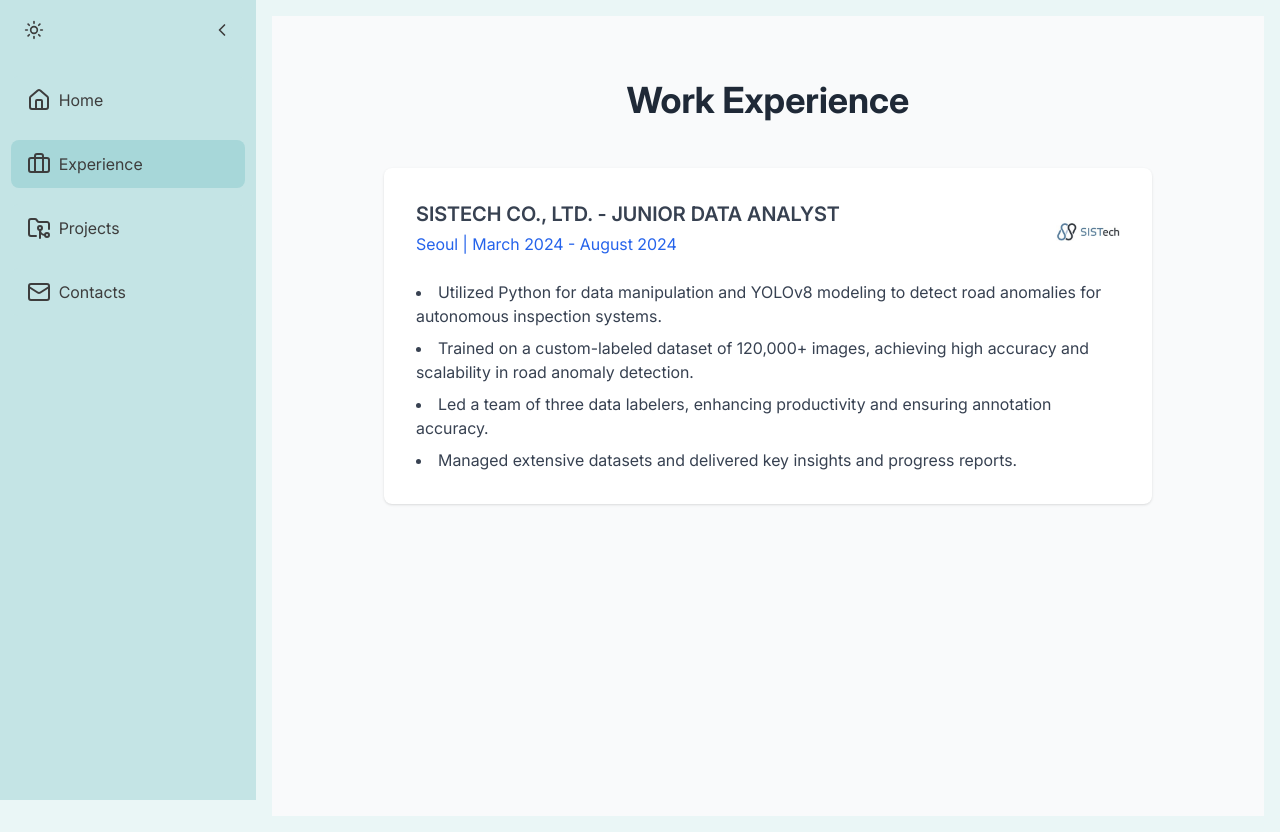
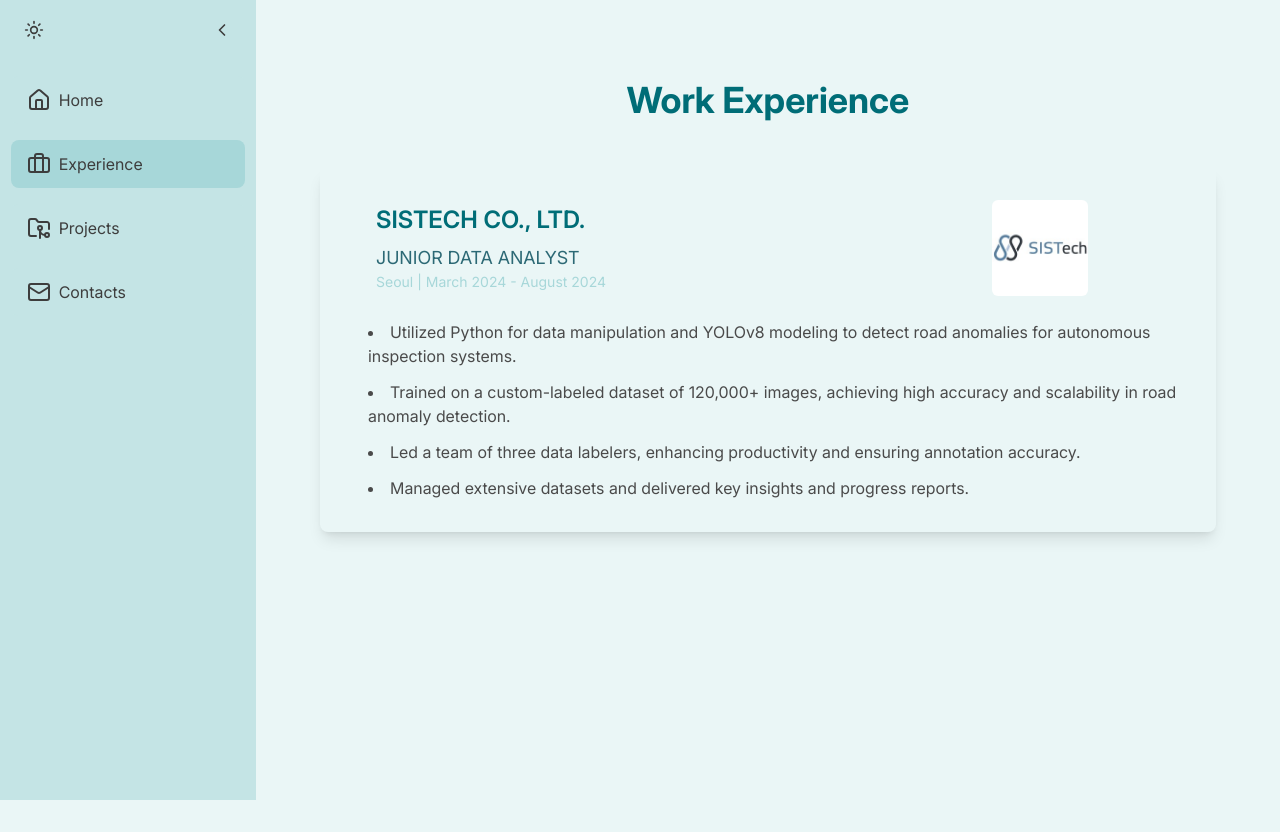
Before and after one commit to azizbeksiddikov/my-portfolio, a Next.js app: page /experience in a window 1280 px wide. Built offline with nearby package versions, Linux system fonts and the light colour scheme.

Commit message:
fix: experience page

```diff
--- a/app/experience/page.tsx
+++ b/app/experience/page.tsx
@@ -1,13 +1,10 @@
-import fs from "fs";
-import path from "path";
 import Image from "next/image";
+import { getPageData, getLayoutData } from "@/lib/data";
 
-// This is a server component (no "use client"), so we can use fs + path.
 export default function ExperiencePage() {
-  // 1) Read JSON from the filesystem
-  const filePath = path.join(process.cwd(), "data", "en", "experiences.json");
-  const fileContents = fs.readFileSync(filePath, "utf-8");
-  const experiences = JSON.parse(fileContents) as Array<{
+  // 1. Read JSON files
+  const { experience } = getLayoutData("experiences");
+  const experiences = getPageData("experiences") as Array<{
     company_name: string;
     position: string;
     place: string;
@@ -18,46 +15,48 @@ export default function ExperiencePage() {
   }>;
 
   return (
-    <div className="min-h-screen bg-gray-50 text-gray-800">
+    <div className="min-h-screen bg-main-background text-main-text">
       <div className="container mx-auto px-4 py-16">
         {/* Page Title */}
-        <h1 className="text-center text-4xl font-bold mb-12 text-gray-800">
-          Work Experience
+        <h1 className="text-center text-4xl font-bold mb-12 text-main-title">
+          {experience}
         </h1>
 
-        {/* If you have multiple experiences, map over them.
-            If there's only one, it'll just render once. */}
+        {/* Experiences */}
+        <div className="space-y-8">
           {experiences.map((exp, index) => (
             <div
               key={index}
-            className="bg-white p-8 rounded-lg shadow max-w-3xl mx-auto"
+              className="bg-main-sub-background p-8 rounded-lg shadow-lg max-w-4xl mx-auto"
             >
-            {/* Top: Company/Position + Logo on the right */}
-            <div className="flex items-start justify-between mb-4">
+              {/* Header: Company, Position, Place, Logo */}
+              <div className="flex flex-col lg:flex-row items-start lg:items-center justify-between mb-6 mr-24 ml-6">
+                {/* Header: Company, Position, Place */}
                 <div>
-                <h2 className="text-xl font-semibold text-gray-700 mb-1">
-                  {exp.company_name} - {exp.position}
+                  <h2 className="text-2xl font-semibold text-main-title mb-2">
+                    {exp.company_name}
                   </h2>
-                <p className="text-blue-600">
+                  <p className="text-lg text-main-subtitle">{exp.position}</p>
+                  <p className="text-sm text-attention">
                     {exp.place} | {exp.start_date} - {exp.finish_date}
                   </p>
                 </div>
 
-              {/* Logo on the right (if present) */}
+                {/* Logo */}
                 {exp.logo && (
-                <div className="w-16 h-16 relative ml-4">
+                  <div className="w-24 h-24 relative mt-4 lg:mt-0">
                     <Image
                       src={exp.logo}
                       alt={`${exp.company_name} logo`}
                       fill
-                    className="object-contain"
+                      className="object-contain rounded-md"
                     />
                   </div>
                 )}
               </div>
 
-            {/* Bullet-Point Description */}
-            <ul className="list-disc list-inside space-y-2 text-gray-700">
+              {/* Description */}
+              <ul className="list-disc list-inside space-y-3 pl-4 text-main-text">
                 {exp.description.map((item, i) => (
                   <li key={i}>{item}</li>
                 ))}
@@ -66,5 +65,6 @@ export default function ExperiencePage() {
           ))}
         </div>
       </div>
+    </div>
   );
 }
```
Also changed, not shown: data/en/experiences_layout.json (renamed from data/en/experience_layout.json). Lines whose indentation alone changed are shown as unchanged.
